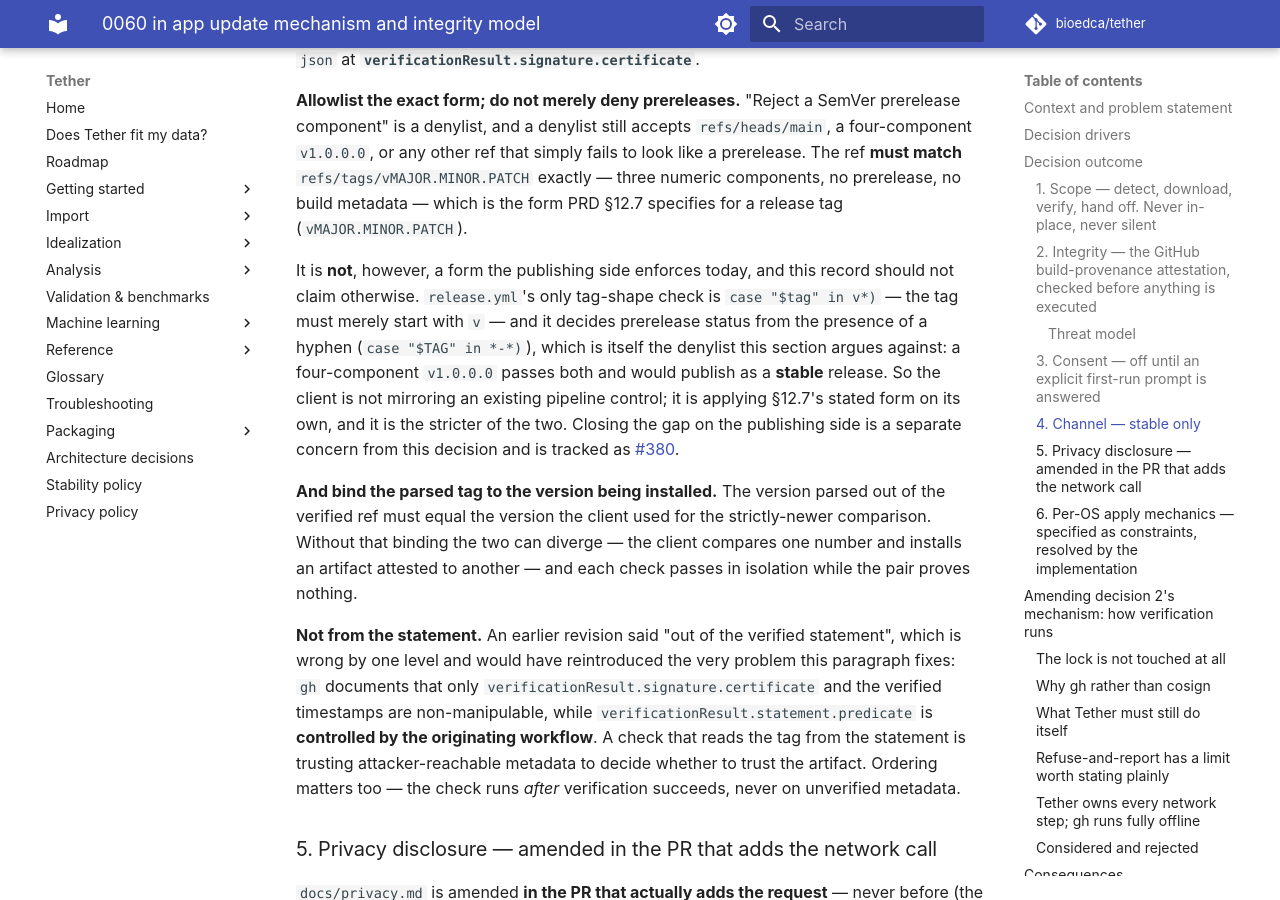
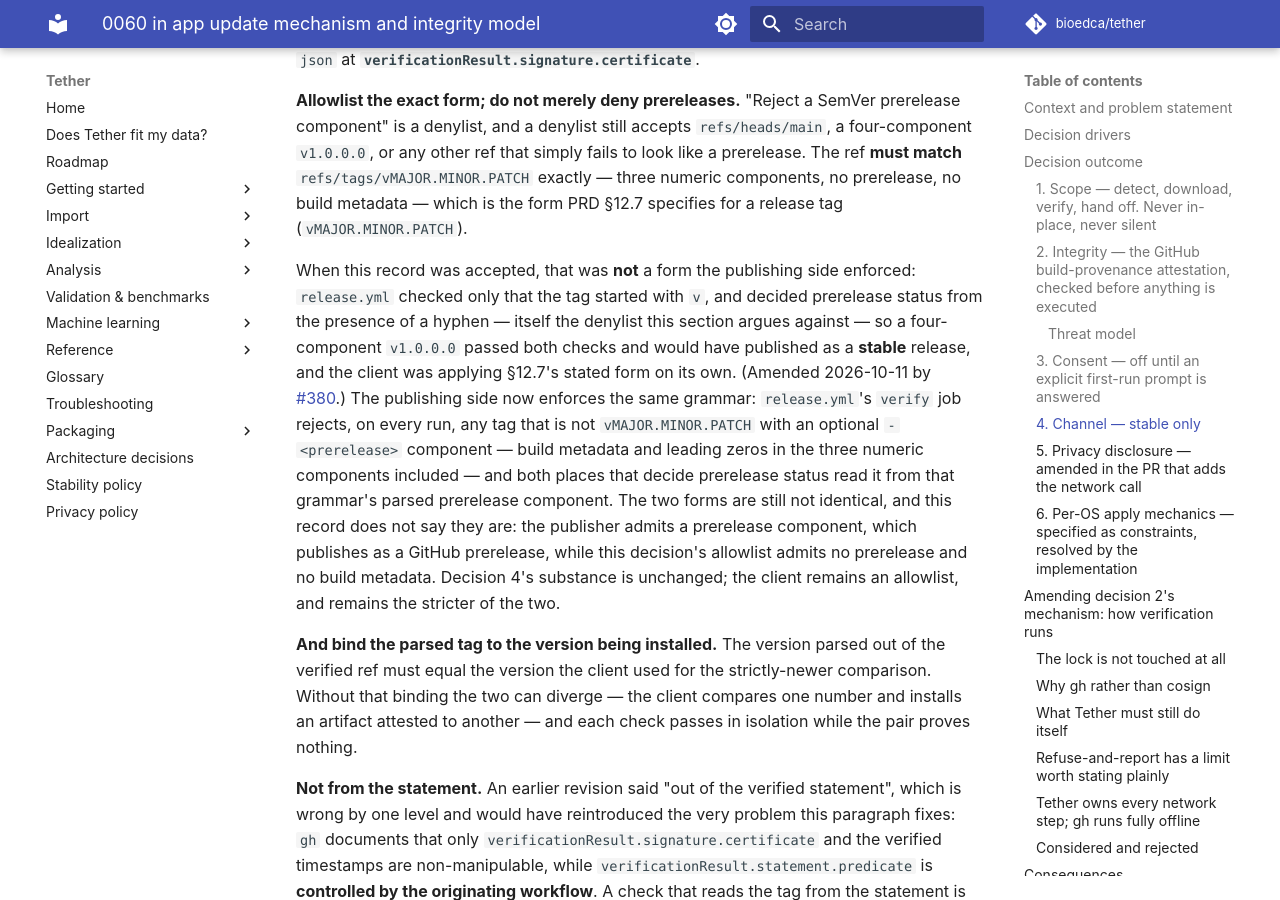
Before and after one commit to bioedca/tether, an MkDocs documentation site: the page built from docs/adr/0060-in-app-update-mechanism-and-integrity-model.md, in a window 1280 px wide and 900 px high, scrolled down 5248 px. Built offline with MkDocs 1.6.1 and Material for MkDocs 9.7.7, drawn with Linux system fonts in a browser that asks for light colours; comment, search, counter and statistics services are not loaded; the version menu is left out.

Commit message:
ci(release): enforce the §12.7 release-tag form on publish, not just a leading v (#380) (#495)
* ci(release): enforce the §12.7 release-tag form on publish, not just a leading v (#380)

Declare the release-tag grammar once, as TAG_ERE in the verify job's
ungated resolve step, reject every tag outside vMAJOR.MINOR.PATCH with an
optional -<prerelease> component (build metadata and leading zeros
included), and export prerelease from the grammar's own prerelease group.
Both publish steps read that output instead of searching the tag for a
hyphen, so v1.0.0.0 can no longer publish as a stable Release.

Tests extract the literal from the parsed workflow and run the
accept/reject table under re.fullmatch, pin where the prerelease verdict
comes from, and execute the resolve and publish scripts under bash.
docs/release.md, the two PRD sentences and ADR-0060's stale paragraph are
corrected to match.

* ci(release): say the tag guard rejects leading zeros only in MAJOR.MINOR.PATCH (#380)

The prerelease component is not SemVer-checked yet; tracked in #498.

---------

Co-authored-by: Claude <noreply@anthropic.com>

```diff
--- a/docs/adr/0060-in-app-update-mechanism-and-integrity-model.md
+++ b/docs/adr/0060-in-app-update-mechanism-and-integrity-model.md
@@ -182,14 +182,18 @@ other ref that simply fails to look like a prerelease. The ref **must match** `r
 exactly — three numeric components, no prerelease, no build metadata — which is the form PRD §12.7
 specifies for a release tag (`vMAJOR.MINOR.PATCH`).
 
-It is **not**, however, a form the publishing side enforces today, and this record should not claim
-otherwise. `release.yml`'s only tag-shape check is `case "$tag" in v*)` — the tag must merely start
-with `v` — and it decides prerelease status from the presence of a hyphen (`case "$TAG" in *-*)`),
-which is itself the denylist this section argues against: a four-component `v1.0.0.0` passes both and
-would publish as a **stable** release. So the client is not mirroring an existing pipeline control; it
-is applying §12.7's stated form on its own, and it is the stricter of the two. Closing the gap on the
-publishing side is a separate concern from this decision and is tracked as
-[#380](https://github.com/bioedca/tether/issues/380).
+When this record was accepted, that was **not** a form the publishing side enforced: `release.yml`
+checked only that the tag started with `v`, and decided prerelease status from the presence of a
+hyphen — itself the denylist this section argues against — so a four-component `v1.0.0.0` passed both
+checks and would have published as a **stable** release, and the client was applying §12.7's stated
+form on its own. (Amended 2026-10-11 by [#380](https://github.com/bioedca/tether/issues/380).) The
+publishing side now enforces the same grammar: `release.yml`'s `verify` job rejects, on every run,
+any tag that is not `vMAJOR.MINOR.PATCH` with an optional `-<prerelease>` component — build metadata
+and leading zeros in the three numeric components included — and both places that decide prerelease status read it from that
+grammar's parsed prerelease component. The two forms are still not identical, and this record does
+not say they are: the publisher admits a prerelease component, which publishes as a GitHub
+prerelease, while this decision's allowlist admits no prerelease and no build metadata. Decision 4's
+substance is unchanged; the client remains an allowlist, and remains the stricter of the two.
 
 **And bind the parsed tag to the version being installed.** The version parsed out of the verified
 ref must equal the version the client used for the strictly-newer comparison. Without that binding
```
Also changed, not shown: docs/PRD.md (+5 -3 lines), docs/release.md (+15 -5 lines), 2 other files.
